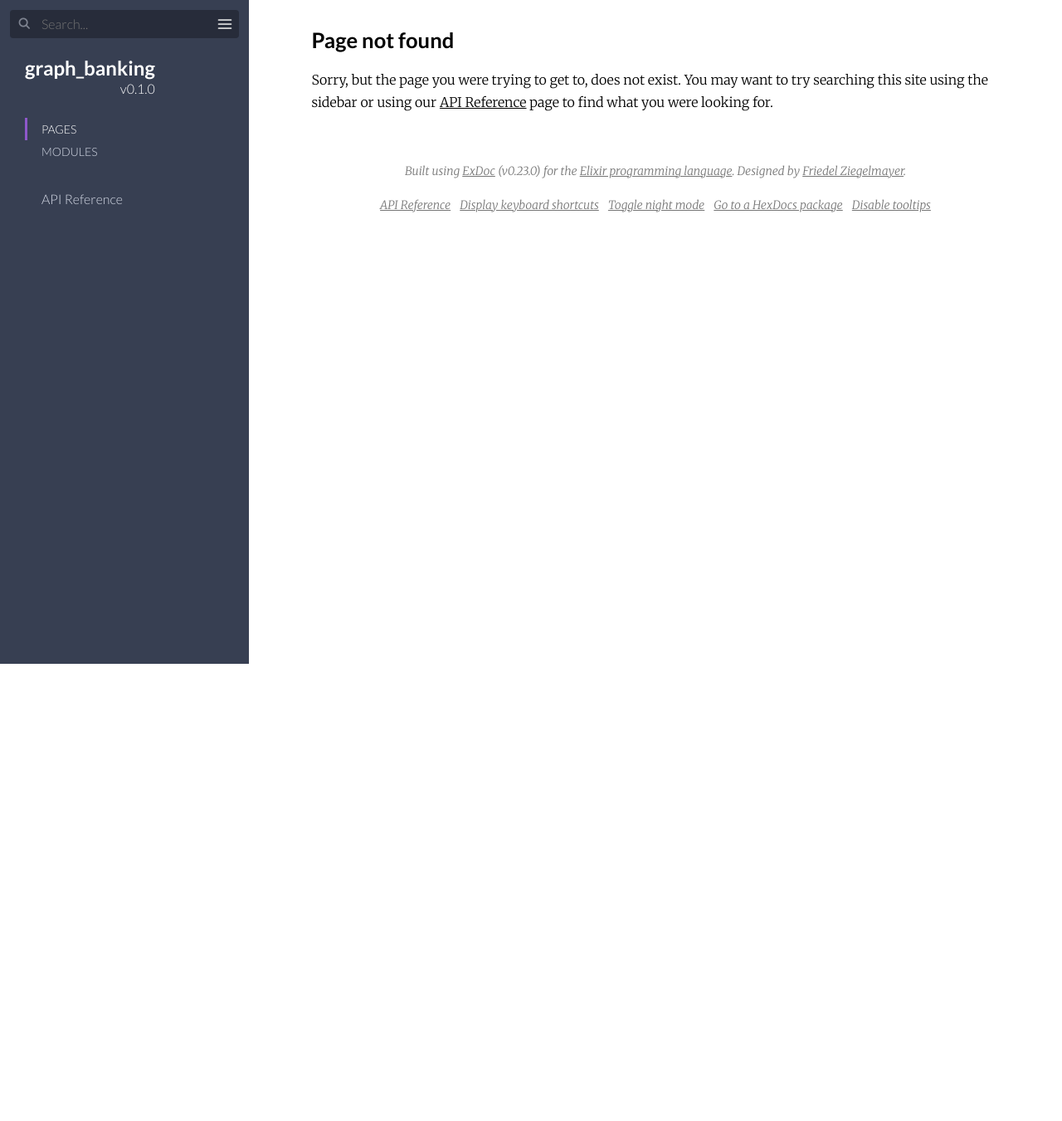
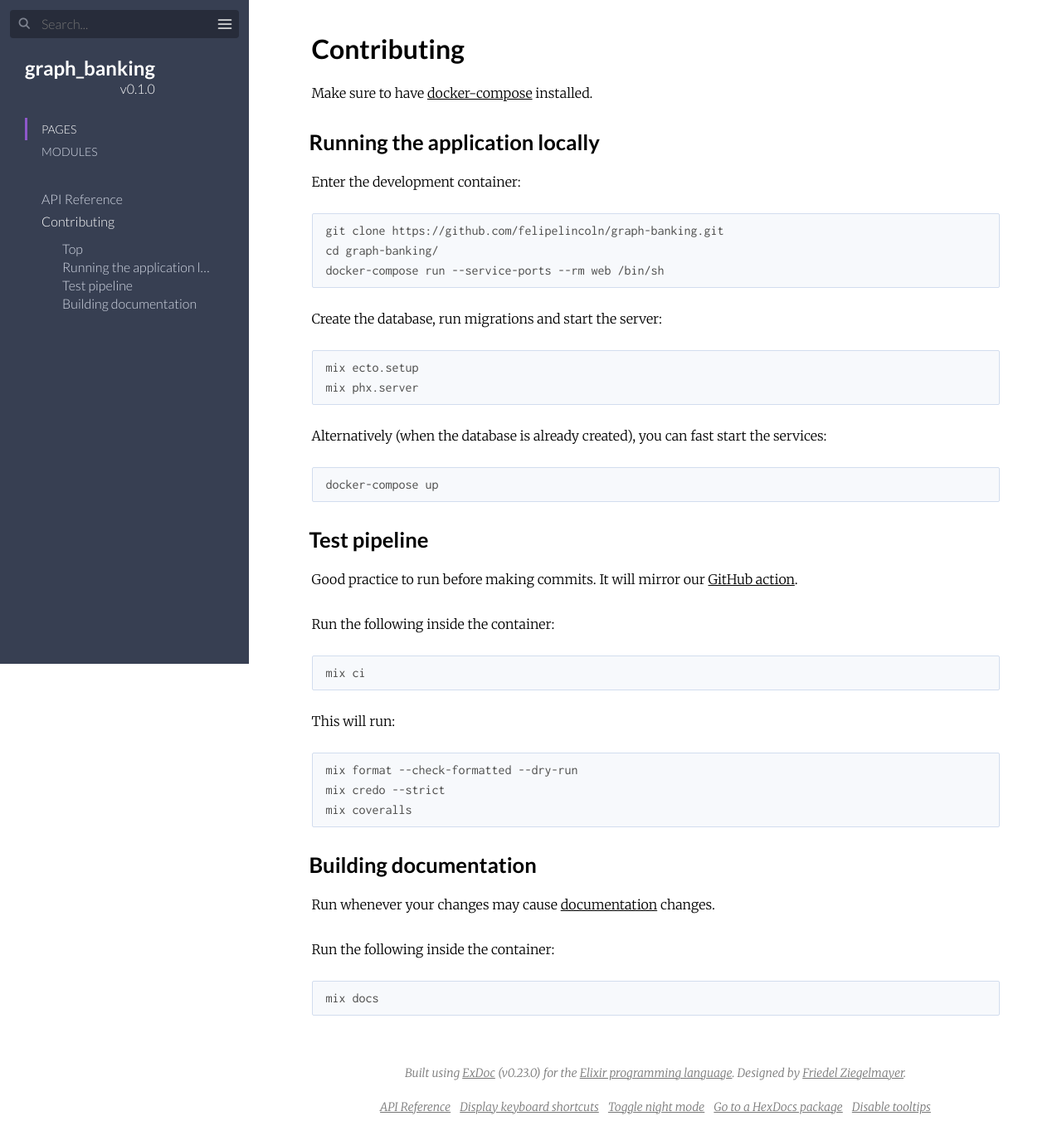
Before and after one commit to felipelincoln/graph-banking, a plain HTML site: page docs/contributing.html in a window 1280 px wide. Shown: the whole page at 83% size. Before the commit the page ends 800 px from the top, so only its background shows below. Drawn offline with Linux system fonts and the light colour scheme; a script that the page names is missing; files whose address does not match are found by name.

Commit message:
add contributing guide

```diff
--- a/docs/404.html
+++ b/docs/contributing.html
@@ -6,9 +6,9 @@
     <meta name="viewport" content="width=device-width, initial-scale=1.0">
     <meta name="generator" content="ExDoc v0.23.0">
     <meta name="project" content="graph_banking v0.1.0">
-    <title>404 — graph_banking v0.1.0</title>
+    <title>Contributing — graph_banking v0.1.0</title>
     <link rel="stylesheet" href="dist/elixir-9f91ebe876dc01d67920.css" />
-    <script src="dist/sidebar_items-bf7f35c90d.js"></script>
+    <script src="dist/sidebar_items-5b36005416.js"></script>
       <script src="docs_config.js"></script>
     <script async src="dist/app-60a0c9f10e9e52eae31f.js"></script>
   </head>
@@ -62,14 +62,24 @@ graph_banking      </a>
   <div class="content-outer">
     <div id="content" class="content-inner">
 
-<h2>Page not found</h2>
-
-<p>Sorry, but the page you were trying to get to, does not exist. You
-may want to try searching this site using the sidebar
-  or using our <a href="api-reference.html">API Reference</a> page
-to find what you were looking for.</p>
-
-      <footer class="footer">
+<h1>Contributing</h1><p>Make sure to have <a href="https://docs.docker.com/compose/">docker-compose</a> installed.</p><h2 id="running-the-application-locally" class="section-heading">
+  <a href="#running-the-application-locally" class="hover-link"><span class="icon-link" aria-hidden="true"></span></a>
+  Running the application locally
+</h2>
+<p>Enter the development container:</p><pre><code class="shell">git clone https://github.com/felipelincoln/graph-banking.git
+cd graph-banking/
+docker-compose run --service-ports --rm web /bin/sh</code></pre><p>Create the database, run migrations and start the server:</p><pre><code class="shell">mix ecto.setup
+mix phx.server</code></pre><p>Alternatively (when the database is already created), you can fast start the services:</p><pre><code class="shell">docker-compose up</code></pre><h2 id="test-pipeline" class="section-heading">
+  <a href="#test-pipeline" class="hover-link"><span class="icon-link" aria-hidden="true"></span></a>
+  Test pipeline
+</h2>
+<p>Good practice to run before making commits. It will mirror our <a href="https://github.com/felipelincoln/graph-banking/blob/master/.github/workflows/test.yml">GitHub action</a>.<br></br>Run the following inside the container:</p><pre><code class="shell">mix ci</code></pre><p>This will run:</p><pre><code class="shell">mix format --check-formatted --dry-run
+mix credo --strict
+mix coveralls</code></pre><h2 id="building-documentation" class="section-heading">
+  <a href="#building-documentation" class="hover-link"><span class="icon-link" aria-hidden="true"></span></a>
+  Building documentation
+</h2>
+<p>Run whenever your changes may cause <a href="https://felipelincoln.github.io/graph-banking">documentation</a> changes.<br></br>Run the following inside the container:</p><pre><code class="shell">mix docs</code></pre>      <footer class="footer">
         <p>
           <span class="line">
             Built using
--- a/docs/dist/search_items-c38c88bcb7.js
+++ /dev/null
@@ -1 +0,0 @@
-searchNodes=[{"doc":"GraphBanking keeps the contexts that define your domain and business logic.Contexts are also responsible for managing your data, regardless if it comes from the database, an external API or others.","ref":"GraphBanking.html","title":"GraphBanking","type":"module"},{"doc":"Module with named helpers generated from GraphBankingWeb.Router.","ref":"GraphBankingWeb.Router.Helpers.html","title":"GraphBankingWeb.Router.Helpers","type":"module"},{"doc":"Generates the path information including any necessary prefix.","ref":"GraphBankingWeb.Router.Helpers.html#path/2","title":"GraphBankingWeb.Router.Helpers.path/2","type":"function"},{"doc":"Generates an integrity hash to a static asset given its file path.","ref":"GraphBankingWeb.Router.Helpers.html#static_integrity/2","title":"GraphBankingWeb.Router.Helpers.static_integrity/2","type":"function"},{"doc":"Generates path to a static asset given its file path.","ref":"GraphBankingWeb.Router.Helpers.html#static_path/2","title":"GraphBankingWeb.Router.Helpers.static_path/2","type":"function"},{"doc":"Generates url to a static asset given its file path.","ref":"GraphBankingWeb.Router.Helpers.html#static_url/2","title":"GraphBankingWeb.Router.Helpers.static_url/2","type":"function"},{"doc":"Generates the connection/endpoint base URL without any path information.","ref":"GraphBankingWeb.Router.Helpers.html#url/1","title":"GraphBankingWeb.Router.Helpers.url/1","type":"function"}]
--- /dev/null
+++ b/docs/dist/sidebar_items-5b36005416.js
@@ -0,0 +1 @@
+sidebarNodes={"extras":[{"group":"","headers":[{"anchor":"modules","id":"Modules"}],"id":"api-reference","title":"API Reference"},{"group":"","headers":[{"anchor":"running-the-application-locally","id":"Running the application locally"},{"anchor":"test-pipeline","id":"Test pipeline"},{"anchor":"building-documentation","id":"Building documentation"}],"id":"contributing","title":"Contributing"}],"modules":[{"group":"","id":"GraphBanking","sections":[],"title":"GraphBanking"},{"group":"","id":"GraphBankingWeb.Router.Helpers","nodeGroups":[{"key":"functions","name":"Functions","nodes":[{"anchor":"path/2","id":"path/2"},{"anchor":"static_integrity/2","id":"static_integrity/2"},{"anchor":"static_path/2","id":"static_path/2"},{"anchor":"static_url/2","id":"static_url/2"},{"anchor":"url/1","id":"url/1"}]}],"sections":[],"title":"GraphBankingWeb.Router.Helpers"}],"tasks":[]}
--- a/docs/dist/sidebar_items-bf7f35c90d.js
+++ /dev/null
@@ -1 +0,0 @@
-sidebarNodes={"extras":[{"group":"","headers":[{"anchor":"modules","id":"Modules"}],"id":"api-reference","title":"API Reference"}],"modules":[{"group":"","id":"GraphBanking","sections":[],"title":"GraphBanking"},{"group":"","id":"GraphBankingWeb.Router.Helpers","nodeGroups":[{"key":"functions","name":"Functions","nodes":[{"anchor":"path/2","id":"path/2"},{"anchor":"static_integrity/2","id":"static_integrity/2"},{"anchor":"static_path/2","id":"static_path/2"},{"anchor":"static_url/2","id":"static_url/2"},{"anchor":"url/1","id":"url/1"}]}],"sections":[],"title":"GraphBankingWeb.Router.Helpers"}],"tasks":[]}
```
Also changed, not shown: docs/GraphBanking.html (+1 -1 lines), docs/GraphBankingWeb.Router.Helpers.html (+1 -1 lines), docs/api-reference.html (+1 -1 lines), docs/dist/search_items-265cb591c7.js (added, +1 -0 lines), docs/search.html (+2 -2 lines), 4 other files.
